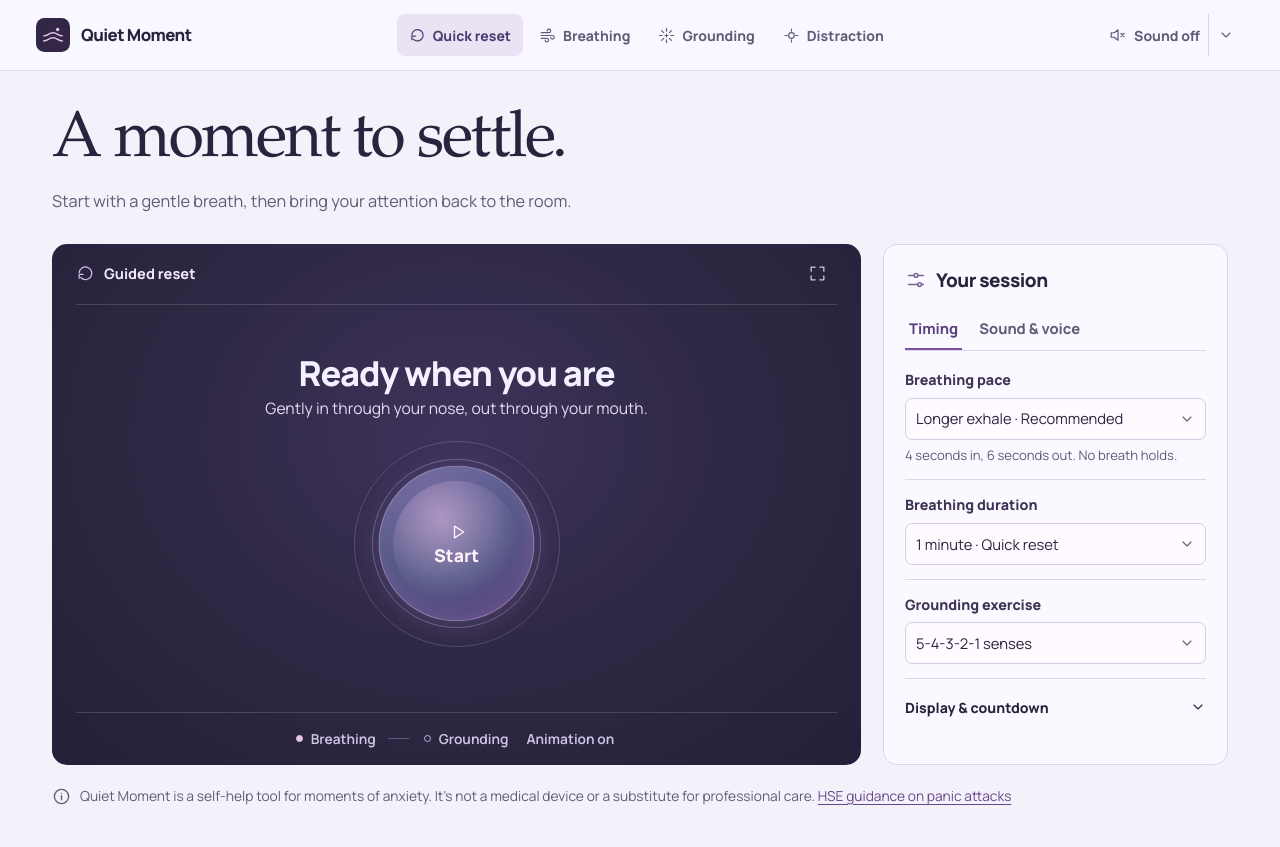
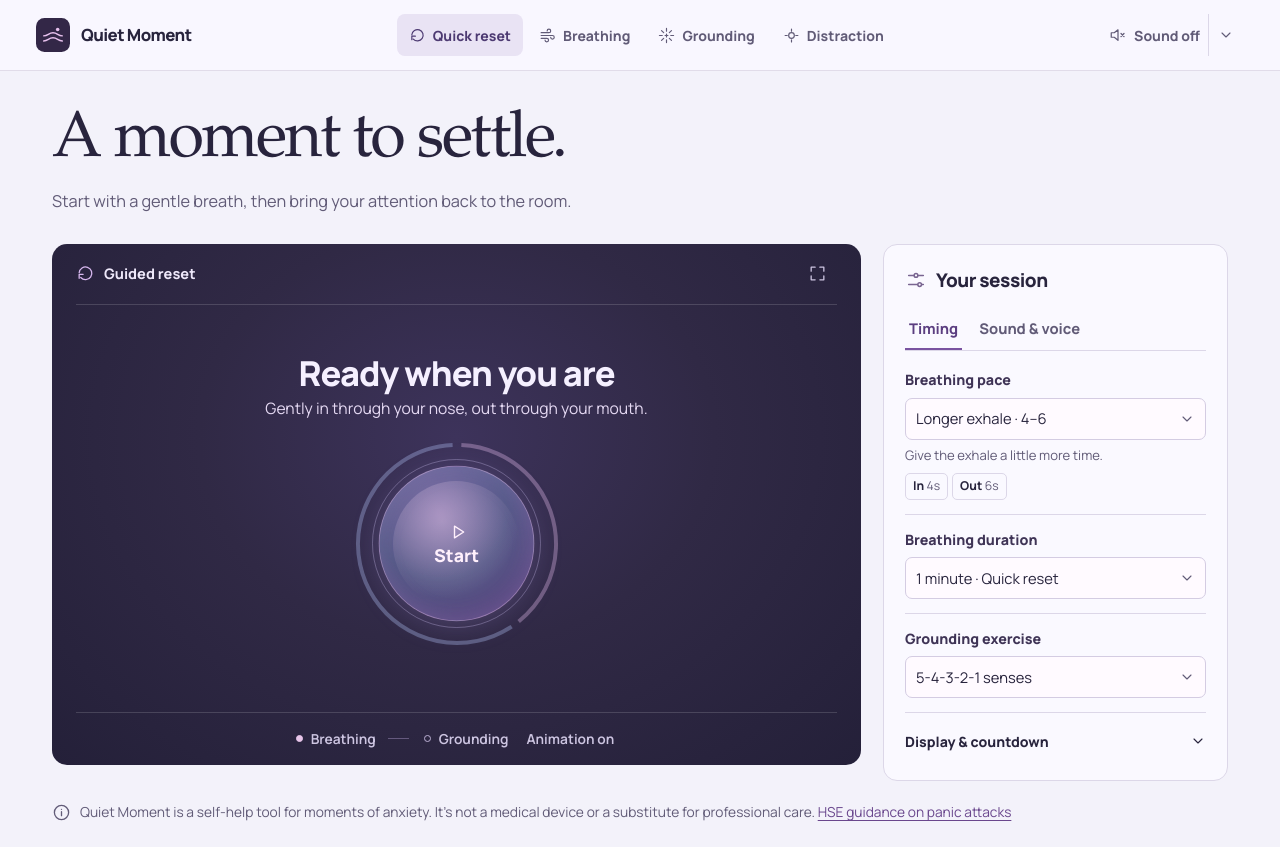
Before and after one commit to SteveWalsh1989/quiet-moment, a Vue app: page / in a window 1280 px wide. Built offline with nearby package versions, Linux system fonts and the light colour scheme.

Commit message:
Add a notched breathing ring and configurable holds

```diff
--- a/src/App.vue
+++ b/src/App.vue
@@ -45,7 +45,7 @@ const { playing, audioMessage } = audio
 const voice = useSpokenCues(preferences)
 const { voiceMessage, voiceSupported } = voice
 const breath = useBreathingSession(preferences, finishBreathing, voice.cuePhase, voice.stopVoice)
-const { state: breathState, phase, remaining } = breath
+const { state: breathState, phase, rhythm, remaining } = breath
 
 watch(
   () =>
@@ -198,6 +198,7 @@ function previewVoice() {
             :is-guided="isGuided"
             :breath-state="breathState"
             :phase="phase"
+            :rhythm="rhythm"
             :motion-enabled="motionEnabled"
             :offer-animated-start="offerAnimatedStart"
             :countdown="preferences.countdown"
--- a/src/components/SessionSettings.vue
+++ b/src/components/SessionSettings.vue
@@ -3,7 +3,8 @@ import { computed } from 'vue'
 import AppIcon from './AppIcon.vue'
 import {
   formatTime,
-  getTiming,
+  getPaceRhythm,
+  getRhythm,
   paces,
   roundSessionDuration,
 } from '../features/breathing/breathingTiming'
@@ -45,9 +46,26 @@ const prep = preferenceModel('prep')
 const volume = preferenceModel('volume')
 const voice = preferenceModel('voice')
 const voiceVolume = preferenceModel('voiceVolume')
-const rhythm = computed(() => getTiming(preferences.value))
+const rhythm = computed(() => getPaceRhythm(preferences.value))
+const selectedPace = computed(() => paces.find(({ id }) => id === pace.value))
+const paceOptions = paces.map((item) => {
+  if (!('timing' in item)) return { id: item.id, label: item.title }
+  const counts = getRhythm(item.timing)
+    .steps.map(({ duration }) => duration)
+    .join('–')
+  return {
+    id: item.id,
+    label: item.title.includes(counts) ? item.title : `${item.title} · ${counts}`,
+  }
+})
+const customTimingFields = [
+  { id: 'inhale', label: 'Inhale' },
+  { id: 'hold', label: 'Hold after inhale' },
+  { id: 'exhale', label: 'Exhale' },
+  { id: 'rest', label: 'Hold after exhale' },
+] as const
 const practiceTime = computed(() =>
-  roundSessionDuration(preferences.value.duration, ...rhythm.value),
+  roundSessionDuration(preferences.value.duration, rhythm.value.cycleDuration),
 )
 const settingsLocked = computed(() => props.isBreathing || props.isGrounding)
 const presetDurations = [30, 60, 120, 300]
@@ -63,7 +81,7 @@ function setDuration(event: Event) {
   else updatePreferences({ duration: Number(event.target.value), customDuration: false })
 }
 
-function updateNumber(field: 'inhale' | 'exhale' | 'duration', event: Event) {
+function updateNumber(field: (typeof customTimingFields)[number]['id'] | 'duration', event: Event) {
   if (!(event.target instanceof HTMLInputElement)) return
   const value = boundedNumber(
     event.target.valueAsNumber,
@@ -98,40 +116,43 @@ function updateNumber(field: 'inhale' | 'exhale' | 'duration', event: Event) {
       <div class="settings-row">
         <label for="pace">Breathing pace</label>
         <div class="select-wrap">
-          <select id="pace" v-model="pace" class="control" :disabled="isBreathing">
-            <option v-for="item in paces" :key="item.id" :value="item.id">
-              {{ item.title }}{{ item.id === 'gentle' ? ' · Recommended' : '' }}
+          <select
+            id="pace"
+            v-model="pace"
+            class="control"
+            :disabled="isBreathing"
+            aria-describedby="pace-detail"
+          >
+            <option v-for="item in paceOptions" :key="item.id" :value="item.id">
+              {{ item.label }}
             </option>
           </select>
           <AppIcon name="chevron" :size="16" />
         </div>
-        <p v-if="preferences.pace !== 'custom'" class="field-note">
-          {{ rhythm[0] }} seconds in, {{ rhythm[1] }} seconds out. No breath holds.
-        </p>
-        <div v-else class="timing-fields">
-          <label
-            >Inhale (seconds)<input
+        <p id="pace-detail" class="field-note">{{ selectedPace?.detail }}</p>
+        <div v-if="preferences.pace === 'custom'" class="timing-fields">
+          <label v-for="field in customTimingFields" :key="field.id">
+            {{ field.label }} (seconds)
+            <input
               class="control"
               type="number"
-              :value="preferences.inhale"
-              :min="preferenceLimits.inhale.min"
-              :max="preferenceLimits.inhale.max"
+              :value="preferences[field.id]"
+              :min="preferenceLimits[field.id].min"
+              :max="preferenceLimits[field.id].max"
               step="1"
               :disabled="isBreathing"
-              @change="updateNumber('inhale', $event)"
-          /></label>
-          <label
-            >Exhale (seconds)<input
-              class="control"
-              type="number"
-              :value="preferences.exhale"
-              :min="preferenceLimits.exhale.min"
-              :max="preferenceLimits.exhale.max"
-              step="1"
-              :disabled="isBreathing"
-              @change="updateNumber('exhale', $event)"
-          /></label>
+              @change="updateNumber(field.id, $event)"
+            />
+          </label>
         </div>
+        <ol class="pace-steps flex flex-wrap" role="list" aria-label="One breath cycle">
+          <li v-for="step in rhythm.steps" :key="step.name">
+            <span>{{ step.label }}</span> {{ step.duration }}s
+          </li>
+        </ol>
+        <p v-if="rhythm.steps.length > 2" class="field-note">
+          Keep holds comfortable. You can pause the session at any time.
+        </p>
       </div>
       <div class="settings-row">
         <label for="duration">Breathing duration</label>
@@ -163,7 +184,7 @@ function updateNumber(field: 'inhale' | 'exhale' | 'duration', event: Event) {
             @change="updateNumber('duration', $event)"
         /></label>
         <p v-if="practiceTime !== preferences.duration" class="field-note">
-          Ends after a full breath at {{ formatTime(practiceTime) }}.
+          Ends after a full cycle at {{ formatTime(practiceTime) }}.
         </p>
       </div>
       <div class="settings-row">
--- a/src/features/breathing/BreathingPlayer.vue
+++ b/src/features/breathing/BreathingPlayer.vue
@@ -2,7 +2,7 @@
 import { computed } from 'vue'
 import AppIcon from '../../components/AppIcon.vue'
 import { breathingCues } from './breathingTiming'
-import type { BreathingPhase } from './breathingTiming'
+import type { BreathingPhase, BreathingRhythm } from './breathingTiming'
 import type { BreathingState } from './useBreathingSession'
 
 const props = defineProps<{
@@ -10,6 +10,7 @@ const props = defineProps<{
   isGuided: boolean
   breathState: BreathingState
   phase: BreathingPhase | null
+  rhythm: BreathingRhythm
   motionEnabled: boolean
   offerAnimatedStart: boolean
   countdown: boolean
@@ -46,6 +47,26 @@ const orbLabel = computed(() => {
   return props.isGuided ? 'Start quick reset' : 'Start breathing'
 })
 
+const ringSegments = computed(() =>
+  props.rhythm.steps.map((step) => {
+    const gap = 1.4
+    const start = (100 * step.start) / props.rhythm.cycleDuration
+
+    return {
+      ...step,
+      rotation: start * 3.6 - 90 + gap * 1.8,
+      length: (100 * step.duration) / props.rhythm.cycleDuration - gap,
+    }
+  }),
+)
+const ringProgress = computed(() => {
+  const position = props.phase?.position ?? 0
+  return ringSegments.value.map((segment) => {
+    const fraction = Math.min(1, Math.max(0, (position - segment.start) / segment.duration))
+    return segment.length * fraction
+  })
+})
+
 function activateCircle() {
   if (!props.isBreathing) emit('start')
   else if (props.breathState === 'paused') emit('resume')
@@ -75,7 +96,32 @@ function activateCircle() {
       :aria-label="orbLabel"
       @click="activateCircle"
     >
-      <span class="guide-ring guide-ring-outer" aria-hidden="true"></span>
+      <svg class="breath-ring" viewBox="0 0 208 208" aria-hidden="true">
+        <g
+          v-for="(segment, index) in ringSegments"
+          :key="segment.name"
+          :class="`breath-ring-${segment.name}`"
+          :transform="`rotate(${segment.rotation} 104 104)`"
+        >
+          <circle
+            class="breath-ring-track"
+            cx="104"
+            cy="104"
+            r="100"
+            pathLength="100"
+            :stroke-dasharray="`${segment.length} 100`"
+          />
+          <circle
+            v-if="motionEnabled && phase && phase.name !== 'prepare'"
+            class="breath-ring-fill"
+            cx="104"
+            cy="104"
+            r="100"
+            pathLength="100"
+            :stroke-dasharray="`${ringProgress[index]} 100`"
+          />
+        </g>
+      </svg>
       <span class="guide-ring guide-ring-inner" aria-hidden="true"></span>
       <span class="orb-body" aria-hidden="true"></span>
       <span class="orb-core" aria-hidden="true"></span>
--- a/src/features/breathing/breathingTiming.ts
+++ b/src/features/breathing/breathingTiming.ts
@@ -1,25 +1,103 @@
 import type { Preferences } from '../../preferences'
 
 export const paces = [
-  { id: 'gentle', title: 'Longer exhale', timing: [4, 6], detail: '4s in · 6s out' },
-  { id: 'even', title: 'Steady rhythm', timing: [4, 4], detail: '4s in · 4s out' },
-  { id: 'short', title: 'Shorter breaths', timing: [3, 4], detail: '3s in · 4s out' },
-  { id: 'custom', title: 'Custom pace', detail: 'Set your own timing' },
+  {
+    id: 'gentle',
+    title: 'Longer exhale',
+    timing: { inhale: 4, exhale: 6 },
+    detail: 'Give the exhale a little more time.',
+  },
+  {
+    id: 'even',
+    title: 'Steady rhythm',
+    timing: { inhale: 4, exhale: 4 },
+    detail: 'Breathe in and out for the same count.',
+  },
+  {
+    id: 'short',
+    title: 'Shorter breaths',
+    timing: { inhale: 3, exhale: 4 },
+    detail: 'Use a shorter count for each breath.',
+  },
+  {
+    id: 'balanced',
+    title: 'Slow and even',
+    timing: { inhale: 5, exhale: 5 },
+    detail: 'Take more time in both directions, at the same pace.',
+  },
+  {
+    id: 'long-inhale',
+    title: 'Longer inhale',
+    timing: { inhale: 6, exhale: 4 },
+    detail: 'Spend more time breathing in, then exhale for a shorter count.',
+  },
+  {
+    id: 'three-part',
+    title: 'Three-part breathing',
+    timing: { inhale: 4, hold: 4, exhale: 4 },
+    detail: 'Use equal counts, with a hold after breathing in.',
+  },
+  {
+    id: 'box',
+    title: 'Box breathing',
+    timing: { inhale: 4, hold: 4, exhale: 4, rest: 4 },
+    detail: 'Use four equal counts, with a hold after breathing in and after breathing out.',
+  },
+  {
+    id: 'four-seven-eight',
+    title: '4–7–8 breathing',
+    timing: { inhale: 4, hold: 7, exhale: 8 },
+    detail: 'Take a short inhale, a longer hold, and a slow exhale.',
+  },
+  {
+    id: 'six-seven-eight',
+    title: '6–7–8 variation',
+    timing: { inhale: 6, hold: 7, exhale: 8 },
+    detail: 'Use a two-second longer inhale than 4–7–8.',
+  },
+  {
+    id: 'custom',
+    title: 'Custom pace',
+    detail: 'Set either hold to 0 to skip it.',
+  },
 ] as const
 
 export const breathingCues = {
   prepare: { title: 'Get comfortable', instruction: 'Breathe normally until the first cue.' },
   inhale: { title: 'Breathe in', instruction: 'Through your nose' },
+  hold: { title: 'Hold gently', instruction: 'Pause after breathing in' },
   exhale: { title: 'Breathe out', instruction: 'Through your mouth' },
+  rest: { title: 'Pause gently', instruction: 'Wait before the next inhale' },
 } as const
+
+const breathingSteps = [
+  { name: 'inhale', label: 'In', from: 0, to: 1 },
+  { name: 'hold', label: 'Hold in', from: 1, to: 1 },
+  { name: 'exhale', label: 'Out', from: 1, to: 0 },
+  { name: 'rest', label: 'Hold out', from: 0, to: 0 },
+] as const
 
 export type PaceId = (typeof paces)[number]['id']
 export type BreathingPhaseName = keyof typeof breathingCues
+type BreathingTiming = Pick<Preferences, 'inhale' | 'exhale'> &
+  Partial<Pick<Preferences, 'hold' | 'rest'>>
 
-export interface BreathingPlan {
+export interface BreathingStep {
+  name: Exclude<BreathingPhaseName, 'prepare'>
+  label: string
+  from: number
+  to: number
+  start: number
+  duration: number
+}
+
+export interface BreathingRhythm {
+  steps: BreathingStep[]
+  cycleDuration: number
+}
+
+export interface BreathingPlan extends BreathingRhythm {
   prep: number
-  inhale: number
-  exhale: number
 }
 
 export interface BreathingPhase {
@@ -27,10 +105,10 @@ export interface BreathingPhase {
   cycle: number
   seconds: number
   expansion: number
+  position: number
 }
 
-export function roundSessionDuration(duration: number, inhale: number, exhale: number): number {
-  const cycleDuration = inhale + exhale
+export function roundSessionDuration(duration: number, cycleDuration: number): number {
   return Math.ceil(duration / cycleDuration) * cycleDuration
 }
 
@@ -38,11 +116,23 @@ export function formatTime(seconds: number): string {
   return `${Math.floor(seconds / 60)}:${String(seconds % 60).padStart(2, '0')}`
 }
 
-export function getTiming(
-  preferences: Pick<Preferences, 'pace' | 'inhale' | 'exhale'>,
-): readonly [number, number] {
-  const pace = paces.find(({ id }) => id === preferences.pace)
-  return pace && 'timing' in pace ? pace.timing : [preferences.inhale, preferences.exhale]
+export function getRhythm(timing: BreathingTiming): BreathingRhythm {
+  const steps: BreathingStep[] = []
+  let cycleDuration = 0
+
+  for (const step of breathingSteps) {
+    const duration = timing[step.name] ?? 0
+    if (duration === 0) continue
+    steps.push({ ...step, start: cycleDuration, duration })
+    cycleDuration += duration
+  }
+
+  return { steps, cycleDuration }
+}
+
+export function getPaceRhythm(preferences: Pick<Preferences, 'pace'> & BreathingTiming) {
+  const preset = paces.find(({ id }) => id === preferences.pace)
+  return getRhythm(preset && 'timing' in preset ? preset.timing : preferences)
 }
 
 export function getPhase(elapsed: number, plan: BreathingPlan): BreathingPhase {
@@ -52,23 +142,22 @@ export function getPhase(elapsed: number, plan: BreathingPlan): BreathingPhase {
       cycle: -1,
       seconds: Math.ceil(plan.prep - elapsed),
       expansion: 0,
+      position: 0,
     }
   }
 
-  const movingTime = elapsed - plan.prep
-  const length = plan.inhale + plan.exhale
-  const cycle = Math.floor(movingTime / length)
-  const position = movingTime % length
-  const inhaling = position < plan.inhale
-  const duration = inhaling ? plan.inhale : plan.exhale
-  const remainingSeconds = (inhaling ? plan.inhale : length) - position
-  const remainingFraction = remainingSeconds / duration
-  const expansion = inhaling ? 1 - remainingFraction : remainingFraction
+  const breathingTime = elapsed - plan.prep
+  const cycle = Math.floor(breathingTime / plan.cycleDuration)
+  const position = breathingTime % plan.cycleDuration
+  const step = plan.steps.find(({ start, duration }) => position < start + duration)!
+  const timeInStep = position - step.start
+  const eased = (1 - Math.cos((Math.PI * timeInStep) / step.duration)) / 2
 
   return {
-    name: inhaling ? 'inhale' : 'exhale',
+    name: step.name,
     cycle,
-    seconds: Math.ceil(remainingSeconds),
-    expansion: (1 - Math.cos(Math.PI * expansion)) / 2,
+    seconds: Math.ceil(step.duration - timeInStep),
+    expansion: step.from + (step.to - step.from) * eased,
+    position,
   }
 }
--- a/src/features/breathing/useBreathingSession.ts
+++ b/src/features/breathing/useBreathingSession.ts
@@ -1,6 +1,6 @@
 import { computed, onMounted, onUnmounted, ref } from 'vue'
 import type { Preferences } from '../../preferences'
-import { getPhase, getTiming, roundSessionDuration } from './breathingTiming'
+import { getPaceRhythm, getPhase, roundSessionDuration } from './breathingTiming'
 import type { BreathingPhaseName, BreathingPlan } from './breathingTiming'
 
 export type BreathingState = 'ready' | 'running' | 'paused' | 'complete'
@@ -14,6 +14,7 @@ export function useBreathingSession(
   const state = ref<BreathingState>('ready')
   const elapsed = ref(0)
   const plan = ref<(BreathingPlan & { total: number }) | null>(null)
+  const rhythm = computed(() => plan.value ?? getPaceRhythm(preferences))
   const phase = computed(() => plan.value && getPhase(elapsed.value, plan.value))
   const remaining = computed(() =>
     plan.value ? Math.max(0, Math.ceil(plan.value.total - elapsed.value)) : preferences.duration,
@@ -33,7 +34,8 @@ export function useBreathingSession(
       return
     }
 
-    const currentPhase = getPhase(elapsed.value, activePlan)
+    const currentPhase = phase.value
+    if (!currentPhase) return
     const nextCue = `${currentPhase.cycle}-${currentPhase.name}`
     if (nextCue !== lastCue) {
       lastCue = nextCue
@@ -43,12 +45,12 @@ export function useBreathingSession(
   }
 
   function start() {
-    const [inhale, exhale] = getTiming(preferences)
+    const activeRhythm = getPaceRhythm(preferences)
     plan.value = {
-      inhale,
-      exhale,
+      ...activeRhythm,
       prep: preferences.prep,
-      total: preferences.prep + roundSessionDuration(preferences.duration, inhale, exhale),
+      total:
+        preferences.prep + roundSessionDuration(preferences.duration, activeRhythm.cycleDuration),
     }
     cancelAnimationFrame(frame)
     onQuiet()
@@ -92,5 +94,5 @@ export function useBreathingSession(
     document.removeEventListener('visibilitychange', pauseWhenHidden)
   })
 
-  return { state, phase, remaining, start, pause, resume, stop }
+  return { state, phase, rhythm, remaining, start, pause, resume, stop }
 }
--- a/src/preferences.ts
+++ b/src/preferences.ts
@@ -10,7 +10,9 @@ export type MotionPreference = 'system' | 'on' | 'off'
 export interface Preferences {
   pace: PaceId
   inhale: number
+  hold: number
   exhale: number
+  rest: number
   duration: number
   customDuration: boolean
   prep: number
@@ -26,7 +28,9 @@ export interface Preferences {
 export const defaultPreferences: Readonly<Preferences> = {
   pace: 'gentle',
   inhale: 4,
+  hold: 0,
   exhale: 6,
+  rest: 0,
   duration: 60,
   customDuration: false,
   prep: 3,
@@ -41,7 +45,9 @@ export const defaultPreferences: Readonly<Preferences> = {
 
 export const preferenceLimits = {
   inhale: { min: 2, max: 10 },
+  hold: { min: 0, max: 10 },
   exhale: { min: 2, max: 12 },
+  rest: { min: 0, max: 10 },
   duration: { min: 15, max: 600 },
   volume: { min: 0, max: 100 },
   voiceVolume: { min: 0, max: 100 },
@@ -79,7 +85,9 @@ export function normalizePreferences(input: unknown): Preferences {
   return {
     pace: pace ?? defaultPreferences.pace,
     inhale: boundedNumber(saved.inhale, defaultPreferences.inhale, preferenceLimits.inhale),
+    hold: boundedNumber(saved.hold, defaultPreferences.hold, preferenceLimits.hold),
     exhale: boundedNumber(saved.exhale, defaultPreferences.exhale, preferenceLimits.exhale),
+    rest: boundedNumber(saved.rest, defaultPreferences.rest, preferenceLimits.rest),
     duration: boundedNumber(saved.duration, defaultPreferences.duration, preferenceLimits.duration),
     customDuration: saved.customDuration === true,
     prep: prep ?? defaultPreferences.prep,
--- a/src/styles/player.css
+++ b/src/styles/player.css
@@ -78,8 +78,31 @@
   pointer-events: none;
 }
 
-.guide-ring-outer {
-  border: 1px solid #b4b9ea3d;
+.breath-ring {
+  position: absolute;
+  inset: 0;
+  width: 100%;
+  fill: none;
+  stroke: currentColor;
+  stroke-width: 4;
+  pointer-events: none;
+}
+
+.breath-ring-inhale {
+  color: #f1c6f7;
+}
+
+.breath-ring-exhale {
+  color: #b7caff;
+}
+
+.breath-ring-hold,
+.breath-ring-rest {
+  color: #d9c5fb;
+}
+
+.breath-ring-track {
+  opacity: 0.32;
 }
 
 .guide-ring-inner {
--- a/src/styles/settings.css
+++ b/src/styles/settings.css
@@ -117,6 +117,27 @@ input.control {
   color: var(--muted);
   font-size: 0.82rem;
   line-height: 1.52;
+}
+
+.pace-steps {
+  gap: 4px;
+  margin: 8px 0 0;
+  padding: 0;
+  list-style: none;
+}
+
+.pace-steps li {
+  padding: 3px 7px;
+  border: 1px solid var(--line);
+  border-radius: 5px;
+  color: var(--muted);
+  font-size: 0.76rem;
+  white-space: nowrap;
+}
+
+.pace-steps span {
+  color: var(--ink);
+  font-weight: 750;
 }
 
 .timing-fields {
```
Also changed, not shown: 2 other files (tests, documents, lock files or other folders).
